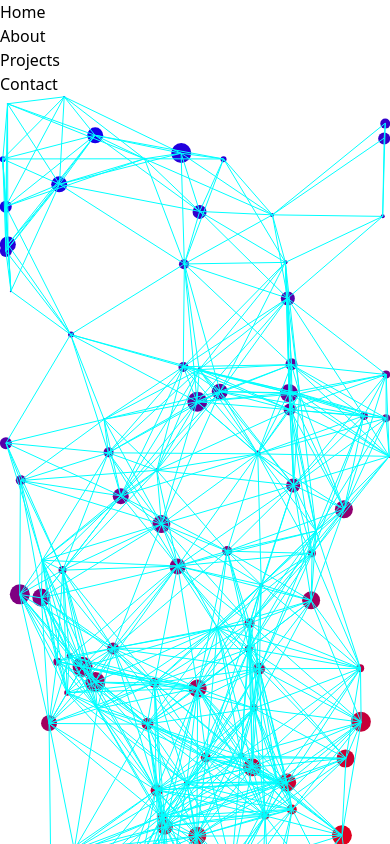
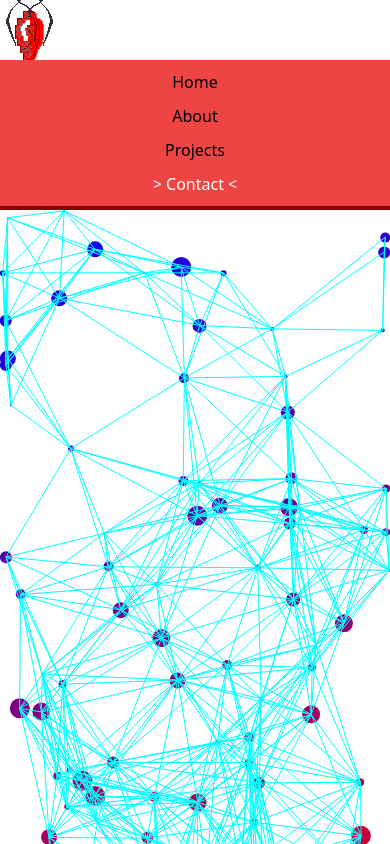
Before and after one commit to Jaycossey/showcase, a React (Vite) app: page /Contact in a window 390 px wide. Shown: the top 844 px of the page. Built offline with nearby package versions, Linux system fonts and the light colour scheme.

Commit message:
added final styling, fixed dropdown for navbar, contact form needs completing for functionality

```diff
--- a/src/App.css
+++ b/src/App.css
@@ -1,3 +1,49 @@
+/* Navbar styles */
+.active {
+    color: white;
+}
+
+.active::before,
+.active::after {
+    width: 12px;
+    height: 12px;
+}
+.active::before {
+    content: "> ";
+}
+
+.active::after {
+    content: " <";
+}
+
+.drop-down {
+    display: flex;
+    flex-direction: column;
+    gap: 10px;
+    padding: 10px;
+    text-align: center;
+    position: relative;
+    background-color: rgb(239, 68, 68);
+    border-bottom: 4px solid darkRed;
+}
+
+.fade-in {
+    animation: fadeIn;
+    animation-duration: 0.5s;
+    animation-iteration-count: 1;
+    animation-timing-function: smooth;
+}
+
+@keyframes fadeIn {
+    0% {
+        opacity: 0.1;
+    }
+    100% {
+        opacity: 1;
+    }
+}
+
+
 /* Background styles  */
 
 .bg-pix-left,
--- a/src/App.jsx
+++ b/src/App.jsx
@@ -1,5 +1,6 @@
 import { BrowserRouter as Router, Routes, Route } from 'react-router-dom';
 import Navbar from './components/navbar-components/Navbar';
+import DropNav from './components/navbar-components/DropNav';
 import Home from './components/home-components/Home';
 import About from './components/about-components/About';
 import Projects from './components/port-components/Projects';
@@ -7,7 +8,10 @@ import Contact from './components/contact-components/Contact';
 import './App.css';
 
 const App = () => {
+  let width = window.innerWidth;
 
+
+  if (width >= 600) {
     return (
       <>
         <Router>
@@ -21,7 +25,23 @@ const App = () => {
           </Routes>
         </Router>
       </>
-  )
+    );
+  } else {
+    return (
+      <>
+        <Router>
+          <DropNav />
+
+          <Routes>
+            <Route path="/" element={<Home />} />
+            <Route path="/About" element={<About />} />
+            <Route path="/Projects" element={<Projects />} />
+            <Route path="/Contact" element={<Contact />} />
+          </Routes>
+        </Router>
+      </>
+    );
+  }
 }
 
 export default App
--- a/src/components/about-components/About.jsx
+++ b/src/components/about-components/About.jsx
@@ -6,8 +6,9 @@ const About = (props) => {
 
     return (
         <>
-            <div id="aboutSection" className="max-w-screen
-                            min-h-screen
+            <div id="aboutSection"
+                    className="w-screen
+                            h-screen
                             bg-pix-left
                             p-10
                             pt-20
--- /dev/null
+++ b/src/components/navbar-components/DropNav.jsx
@@ -0,0 +1,89 @@
+import { useState } from "react";
+import { NavLink } from "react-router-dom";
+
+const DropNav = () => {
+    const [toggleHide, setToggleHide] = useState("hidden");
+
+    const handleDrop = () => {
+        if (toggleHide === "hidden") setToggleHide("");
+        if (toggleHide !== "hidden") setToggleHide("hidden");
+    }
+
+    return (
+        <nav className="w-screen
+                        fixed
+                        z-10
+                        h-14
+                        bg-red-500
+                        border-b-4
+                        border-red-900
+                        p-2">
+            <img onClick={handleDrop}
+                className="w-10
+                            m-auto
+                            drop-shadow-2xl
+                            shadow-black"
+                src="./icons/manadacrystal.png" />
+
+            <ul className={`${toggleHide} drop-down fade-in`}>
+                <NavLink
+                    to="/"
+                    onClick={() => setToggleHide("hidden")}
+                    className={({ isActive, isPending, isTransitioning }) =>
+                        [
+                            isPending ? "pending" : "",
+                            isActive ? "active" : "",
+                            isTransitioning ? "transitioning" : "",
+                        ].join(" ")
+                    }
+                    >
+                    Home
+                </NavLink>
+
+                <NavLink
+                    to="/About"
+                    onClick={() => setToggleHide("hidden")}
+                    className={({ isActive, isPending, isTransitioning }) =>
+                        [
+                            isPending ? "pending" : "",
+                            isActive ? "active" : "",
+                            isTransitioning ? "transitioning" : "",
+                        ].join(" ")
+                    }
+                    >
+                    About
+                </NavLink>
+
+                <NavLink
+                    to="/Projects"
+                    onClick={() => setToggleHide("hidden")}
+                    className={({ isActive, isPending, isTransitioning }) =>
+                        [
+                            isPending ? "pending" : "",
+                            isActive ? "active" : "",
+                            isTransitioning ? "transitioning" : "",
+                        ].join(" ")
+                    }
+                    >
+                    Projects
+                </NavLink>
+
+                <NavLink
+                    to="/Contact"
+                    onClick={() => setToggleHide("hidden")}
+                    className={({ isActive, isPending, isTransitioning }) =>
+                        [
+                            isPending ? "pending" : "",
+                            isActive ? "active" : "",
+                            isTransitioning ? "transitioning" : "",
+                        ].join(" ")
+                    }
+                    >
+                    Contact
+                </NavLink>
+            </ul>
+        </nav>
+    );
+}
+
+export default DropNav;
--- a/src/components/navbar-components/Navbar.jsx
+++ b/src/components/navbar-components/Navbar.jsx
@@ -1,10 +1,10 @@
 import { NavLink } from "react-router-dom";
 
-const Navbar = (props) => {
-    const width = window.innerWidth;
-    console.log(width);
+const Navbar = () => {
     return (
         <nav className="bg-red-500
+                        border-b-4
+                        border-red-900
                         fixed
                         w-screen
                         z-10">
@@ -13,10 +13,58 @@ const Navbar = (props) => {
                             gap-10
                             justify-center
                             items-center">
-                <li><NavLink to="/">Home</NavLink></li>
-                <li><NavLink to="/About">About</NavLink></li>
-                <li><NavLink to="/Projects">Projects</NavLink></li>
-                <li><NavLink to="/Contact">Contact</NavLink></li>
+
+                <NavLink
+                    to="/"
+                    className={({ isActive, isPending, isTransitioning }) =>
+                        [
+                        isPending ? "pending" : "",
+                        isActive ? "active" : "",
+                        isTransitioning ? "transitioning" : "",
+                        ].join(" ")
+                    }
+                    >
+                    Home
+                </NavLink>
+
+                <NavLink
+                    to="/About"
+                    className={({ isActive, isPending, isTransitioning }) =>
+                        [
+                        isPending ? "pending" : "",
+                        isActive ? "active" : "",
+                        isTransitioning ? "transitioning" : "",
+                        ].join(" ")
+                    }
+                    >
+                    About
+                </NavLink>
+
+                <NavLink
+                    to="/Projects"
+                    className={({ isActive, isPending, isTransitioning }) =>
+                        [
+                        isPending ? "pending" : "",
+                        isActive ? "active" : "",
+                        isTransitioning ? "transitioning" : "",
+                        ].join(" ")
+                    }
+                    >
+                    Projects
+                </NavLink>
+
+                <NavLink
+                    to="/Contact"
+                    className={({ isActive, isPending, isTransitioning }) =>
+                        [
+                        isPending ? "pending" : "",
+                        isActive ? "active" : "",
+                        isTransitioning ? "transitioning" : "",
+                        ].join(" ")
+                    }
+                    >
+                    Contact
+                </NavLink>
             </ul>
         </nav>
     );
```
Lines whose indentation alone changed are shown as unchanged.
